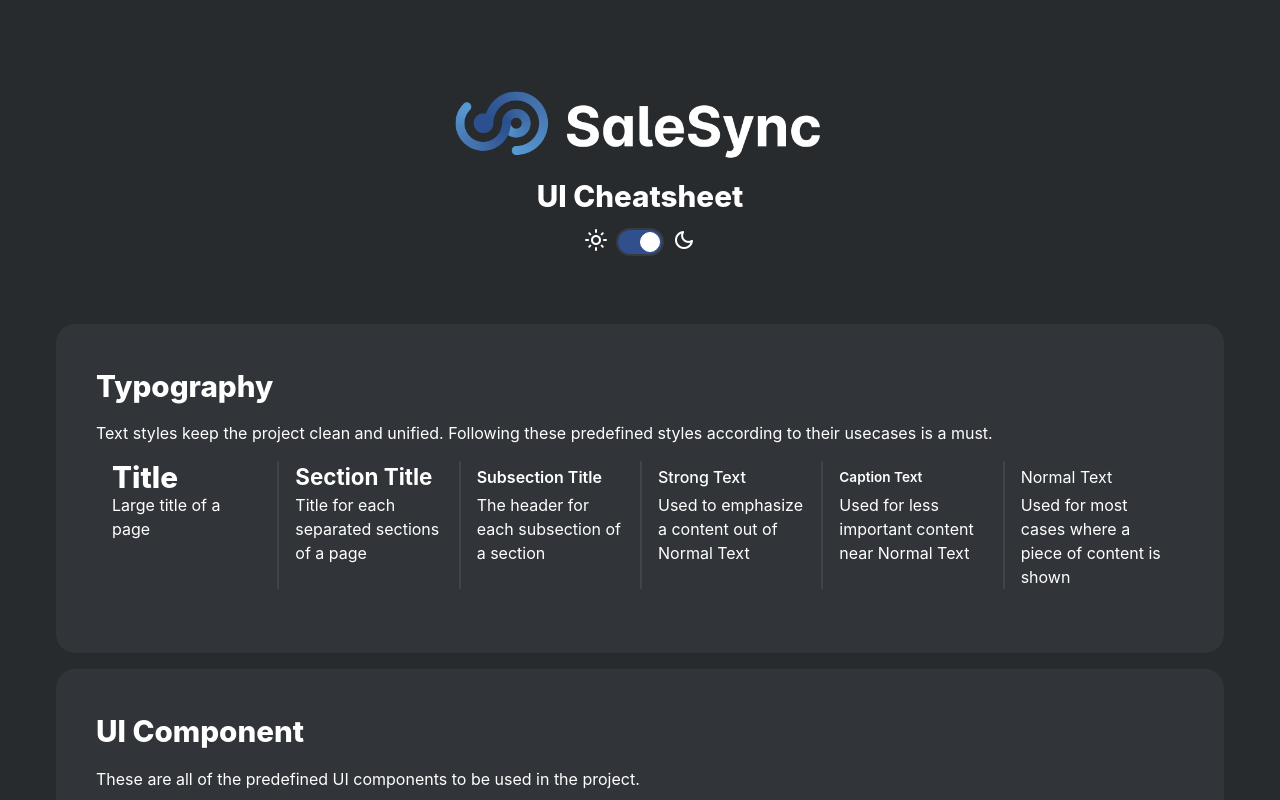
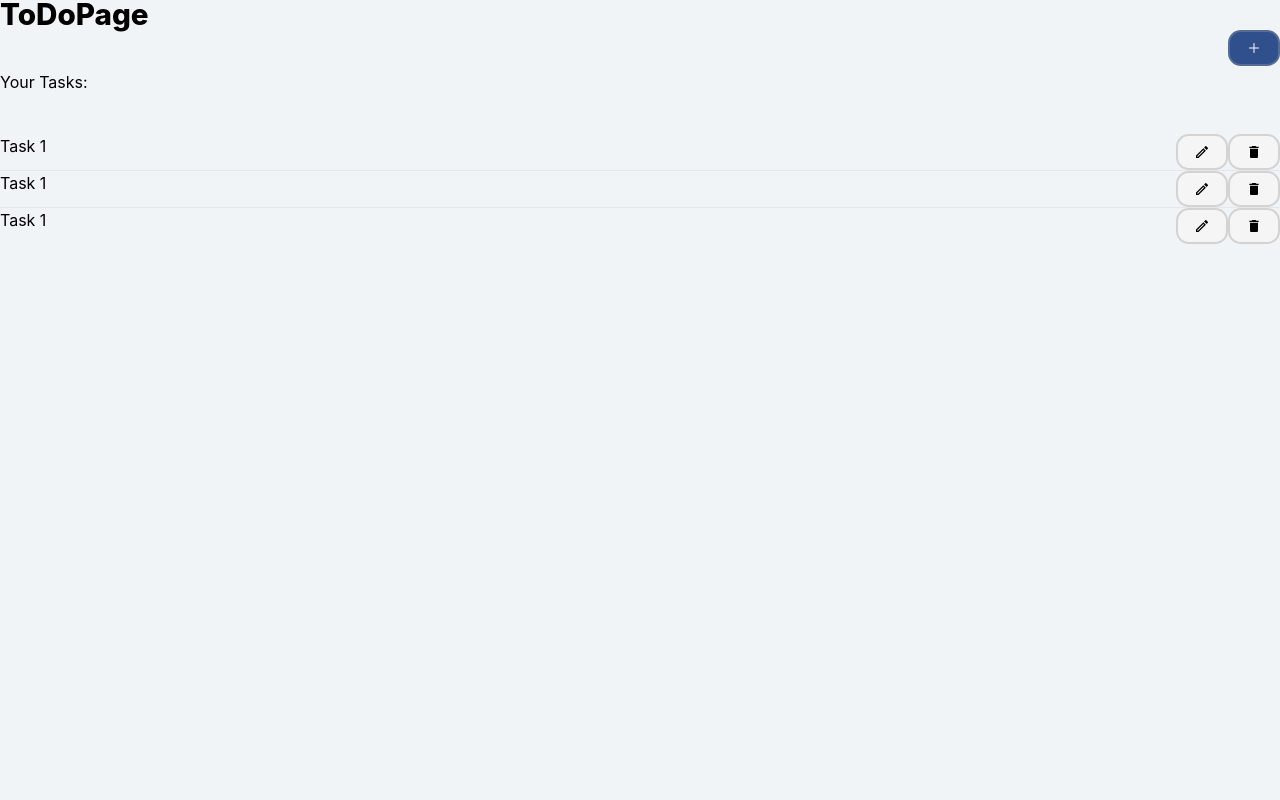
Before and after one commit to ThangLe1307/to-do-list-project, a React (Vite) app in the folder front-end/: page /to-do in a window 1280 px wide. Shown: the top 800 px of the page. Built offline with nearby package versions, Linux system fonts and the light colour scheme.

Commit message:
Add TypeManagerPage and ToDoPage components

```diff
--- a/front-end/src/App.tsx
+++ b/front-end/src/App.tsx
@@ -1,11 +1,19 @@
+import { Route, Routes } from "react-router-dom";
 import Cheatsheet from "./pages/Cheatsheet/Cheatsheet";
+import ToDoPage from "./pages/to-do-page/ToDoPage";
+import TypeManagerPage from "./pages/type-manager-page/TypeManagerPage";
 
 function App() {
   return (
-    <div>
-      <Cheatsheet/>
-    </div>
-  )
+    // <div>
+    //   <Cheatsheet/>
+    // </div>
+    <Routes>
+      <Route path="/" element={<Cheatsheet />} />
+      <Route path="/to-do" element={<ToDoPage />} />
+      <Route path="/type-manager" element={<TypeManagerPage />}></Route>
+    </Routes>
+  );
 }
 
-export default App
+export default App;
--- /dev/null
+++ b/front-end/src/components/ListItem/ListItem.tsx
@@ -0,0 +1,36 @@
+import React from "react";
+import { MdDelete, MdOutlineModeEditOutline } from "react-icons/md";
+import Button from "../../components/Button/Button";
+
+type Props = {
+  task: string;
+  isCompleted: boolean;
+  id: string;
+  handleDelete: (id: string) => void;
+  handleComplete: (id: string) => void;
+};
+
+const ListItem = ({
+  task,
+  isCompleted,
+  id,
+  handleComplete,
+  handleDelete,
+}: Props) => {
+  return (
+    <div className="flex flex-row justify-between hover:bg-slate-500">
+      <div>{task}</div>
+
+      <div className="flex flex-row">
+        <Button onClick={() => handleComplete}>
+          <MdOutlineModeEditOutline />
+        </Button>
+        <Button onClick={() => handleDelete}>
+          <MdDelete />
+        </Button>
+      </div>
+    </div>
+  );
+};
+
+export default ListItem;
--- /dev/null
+++ b/front-end/src/components/dialog/dialog.tsx
@@ -0,0 +1,62 @@
+import { useState } from "react";
+
+const Dialog = () => {
+  const [isOpen, setIsOpen] = useState(false);
+
+  const openDialog = () => {
+    setIsOpen(true);
+  };
+
+  const closeDialog = () => {
+    setIsOpen(false);
+  };
+
+  return (
+    <div>
+      <button
+        onClick={openDialog}
+        className="bg-blue-500 hover:bg-blue-700 text-white font-bold py-2 px-4 rounded"
+      >
+        Open Dialog
+      </button>
+      {isOpen && (
+        <div className="fixed z-10 inset-0 overflow-y-auto">
+          <div className="flex items-center justify-center min-h-screen">
+            <div
+              className="modal-overlay absolute w-full h-full bg-gray-900 opacity-50"
+              onClick={closeDialog}
+            ></div>
+            <div className="modal-container bg-white w-11/12 md:max-w-md mx-auto rounded-full shadow-lg z-50 overflow-y-auto">
+              <div className="modal-content py-4 text-left px-6">
+                <div className="flex justify-between items-center pb-3">
+                  <p className="text-2xl font-bold">Dialog Title</p>
+                  <button
+                    onClick={closeDialog}
+                    className="text-gray-500 hover:text-gray-400 focus:outline-none"
+                  >
+                    <svg
+                      className="h-6 w-6 fill-current"
+                      xmlns="http://www.w3.org/2000/svg"
+                      viewBox="0 0 20 20"
+                    >
+                      <path
+                        fillRule="evenodd"
+                        d="M10.707 10l4.147-4.146a.5.5 0 01.707.707L11.414 10l4.147 4.146a.5.5 0 11-.707.707L10 10.707l-4.146 4.147a.5.5 0 11-.707-.707L9.293 10 5.146 5.854a.5.5 0 11.707-.707L10 9.293l4.146-4.147a.5.5 0 11.707.707L10.707 10z"
+                        clipRule="evenodd"
+                      />
+                    </svg>
+                  </button>
+                </div>
+                <div className="my-5">
+                  <p>This is the content of the dialog.</p>
+                </div>
+              </div>
+            </div>
+          </div>
+        </div>
+      )}
+    </div>
+  );
+};
+
+export default Dialog;
--- a/front-end/src/pages/Cheatsheet/Cheatsheet.tsx
+++ b/front-end/src/pages/Cheatsheet/Cheatsheet.tsx
@@ -1,14 +1,16 @@
-import salesyncLogo from '../../assets/salesync_logo.png';
-import salesyncLogoDark from '../../assets/salesync_logo_dark.png';
-import ToggleButton from '../../components/Button/ToggleButton';
-import ComponentPanel from './ComponentPanel/ComponentPanel';
-import TypographyPanel from './TypographyPanel/TypographyPanel';
-import themeSwitcher from '../../utils/themeSwitcher';
-import Icon from '../../components/Icon/Icon';
-import PalettePanel from './PalettePanel/PalettePanel';
-import ReactRouterDomPanel from './ReactRouterDomPanel/ReactRouterDomPanel';
+import salesyncLogo from "../../assets/salesync_logo.png";
+import salesyncLogoDark from "../../assets/salesync_logo_dark.png";
+import ToggleButton from "../../components/Button/ToggleButton";
+import ComponentPanel from "./ComponentPanel/ComponentPanel";
+import TypographyPanel from "./TypographyPanel/TypographyPanel";
+import themeSwitcher from "../../utils/themeSwitcher";
+import Icon from "../../components/Icon/Icon";
+import PalettePanel from "./PalettePanel/PalettePanel";
+import ReactRouterDomPanel from "./ReactRouterDomPanel/ReactRouterDomPanel";
 
 function Cheatsheet() {
+  document.documentElement.classList.remove("dark");
+
   return (
     <div className="px-10 mx-auto">
       <div className="my-16">
@@ -22,7 +24,7 @@ function Cheatsheet() {
         <div className="mx-auto flex justify-center my-4 space-x-2 align-middle">
           <Icon name="light_mode" size="1rem" />
           <ToggleButton
-                        checked={document.documentElement.classList.contains('dark')}
+            checked={document.documentElement.classList.contains("dark")}
             onClick={themeSwitcher}
           ></ToggleButton>
           <Icon name="dark_mode" size="1rem" />
--- /dev/null
+++ b/front-end/src/pages/to-do-page/ToDoPage.tsx
@@ -0,0 +1,61 @@
+import React from "react";
+import ListItem from "../../components/ListItem/ListItem";
+
+import PrimaryButton from "../../components/Button/PrimaryButton";
+import { IoAddOutline } from "react-icons/io5";
+
+const ToDoPage = () => {
+  document.documentElement.classList.remove("dark");
+
+  const onClick1 = () => {
+    console.log("Add Task");
+  };
+
+  const handleDelete = (id: string) => {
+    console.log(id);
+  };
+
+  const handleComplete = (id: string) => {
+    console.log(id);
+  };
+
+  return (
+    <div className="container mx-auto flex flex-col">
+      <h1>ToDoPage</h1>
+
+      <div className="flex flex-row justify-between">
+        <div className="my-10">Your Tasks:</div>
+        <PrimaryButton onClick={onClick1}>
+          <IoAddOutline />
+        </PrimaryButton>
+      </div>
+
+      <div className="divide-y">
+        <ListItem
+          task="Task 1"
+          id="1"
+          isCompleted={true}
+          handleDelete={handleDelete}
+          handleComplete={handleComplete}
+        ></ListItem>
+
+        <ListItem
+          task="Task 1"
+          id="1"
+          isCompleted={true}
+          handleDelete={handleDelete}
+          handleComplete={handleComplete}
+        ></ListItem>
+        <ListItem
+          task="Task 1"
+          id="1"
+          isCompleted={true}
+          handleDelete={handleDelete}
+          handleComplete={handleComplete}
+        ></ListItem>
+      </div>
+    </div>
+  );
+};
+
+export default ToDoPage;
--- /dev/null
+++ b/front-end/src/pages/type-manager-page/TypeManagerPage.tsx
@@ -0,0 +1,14 @@
+import React from "react";
+import Dialog from "../../components/dialog/dialog";
+
+const TypeManagerPage = () => {
+  document.documentElement.classList.remove("dark");
+
+  return (
+    <div>
+      <Dialog></Dialog>
+    </div>
+  );
+};
+
+export default TypeManagerPage;
```
Also changed, not shown: front-end/package.json (+7 -6 lines), front-end/src/pages/Cheatsheet/TypographyPanel/TypographyPanel.tsx (indentation only), 1 other file (tests, documents, lock files or other folders). Lines whose indentation alone changed are shown as unchanged.
